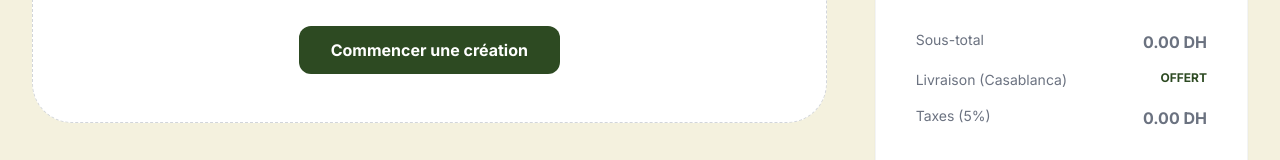
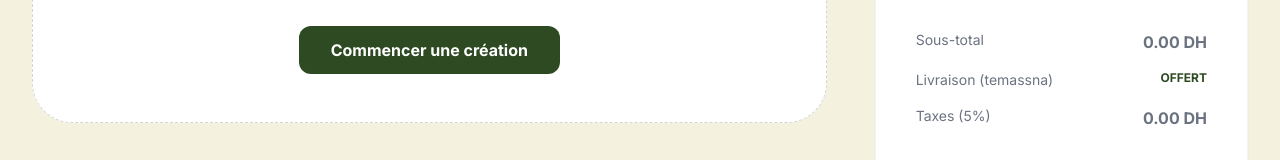
Before and after one commit to k-najat/grano_d_or, a React (Vite) app: page / in a window 1280 px wide. Both pictures are taken after a click on the button 1236 px from the left and 40 px from the top of the page. Shown: the part 332-492 px from the top of the page. Built offline with nearby package versions, Linux system fonts and the light colour scheme.

Commit message:
Mon premier message de commit1

```diff
--- a/src/App.tsx
+++ b/src/App.tsx
@@ -356,7 +356,7 @@ function Configurator({ onAddToCart }: { onAddToCart: (item: any) => void }) {
       <div className="text-center mb-16">
         <p className="text-gran-gold font-bold text-xs uppercase tracking-[0.2em] mb-4">L'artisanat sur-mesure</p>
         <h2 className="text-4xl md:text-5xl font-bold text-gran-green mb-6">Mon Granola d'Or</h2>
-        <p className="text-gray-500 max-w-2xl mx-auto">Concevez votre mélange idéal à partir d'ingrédients biologiques rigoureusement sélectionnés. Chaque sachet est assemblé à la main dans notre atelier à Casablanca.</p>
+        <p className="text-gray-500 max-w-2xl mx-auto">Concevez votre mélange idéal à partir d'ingrédients biologiques rigoureusement sélectionnés. Chaque sachet est assemblé à la main dans notre atelier à temassna.</p>
       </div>
 
       <div className="grid grid-cols-1 lg:grid-cols-3 gap-12">
@@ -490,7 +490,7 @@ function Configurator({ onAddToCart }: { onAddToCart: (item: any) => void }) {
               <svg xmlns="http://www.w3.org/2000/svg" className="h-5 w-5 text-gran-gold" fill="none" viewBox="0 0 24 24" stroke="currentColor">
                 <path strokeLinecap="round" strokeLinejoin="round" strokeWidth={2} d="M13 16h-1v-4h-1m1-4h.01M21 12a9 9 0 11-18 0 9 9 0 0118 0z" />
               </svg>
-              <p>Livraison estimée sous 24-48 heures au Maroc. Expédié avec amour de notre atelier casablancais.</p>
+              <p>Livraison estimée sous 24-48 heures au Maroc. Expédié avec amour de notre atelier temassnais.</p>
             </div>
           </div>
         </div>
@@ -671,7 +671,7 @@ function Cart({ items, onRemove, onContinue, onCheckout, isLoggedIn }: { items:
                 <span className="font-bold">{subtotal.toFixed(2)} DH</span>
               </div>
               <div className="flex justify-between text-gray-500">
-                <span className="text-sm">Livraison (Casablanca)</span>
+                <span className="text-sm">Livraison (temassna)</span>
                 <span className="text-gran-green font-bold uppercase text-xs">Offert</span>
               </div>
               <div className="flex justify-between text-gray-500">
```
Also changed, not shown: 3 other files (tests, documents, lock files or other folders).
